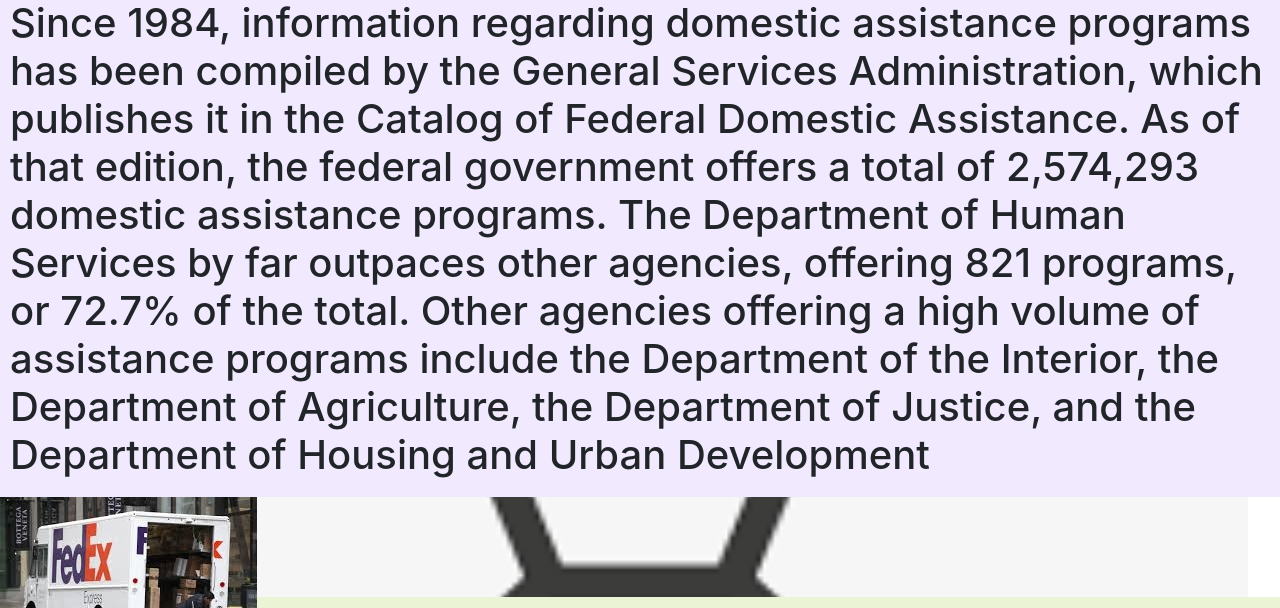
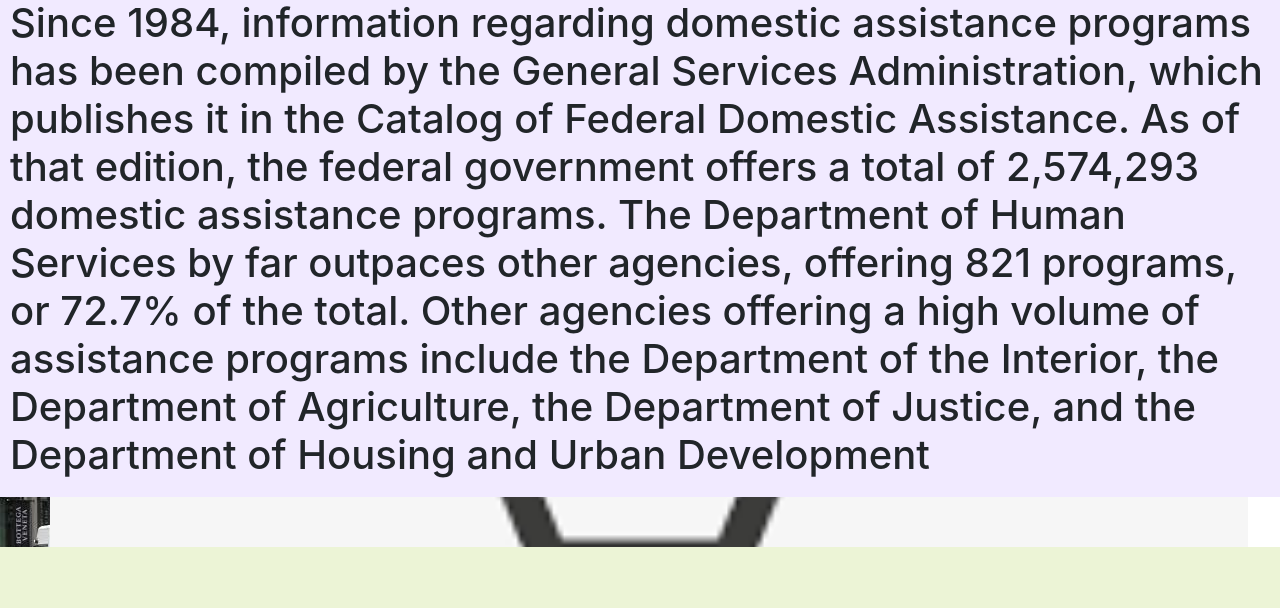
Before and after one commit to Rotty12/fda, a plain HTML site: page index.html in a window 1280 px wide. Shown: the part 183-791 px from the top of the page. Drawn offline with nearby package versions, Linux system fonts and the light colour scheme; files whose address does not match are found by name.

Commit message:
Update styles.css

```diff
--- a/styles.css
+++ b/styles.css
@@ -101,8 +101,9 @@ background: #3498db;
 }
 
 .rowp{
-  width: 100px;
-  height: 100px;
+  overflow: hidden;
+  width: 50px;
+  height: 50px;
   object-fit: cover;
 }
 
```
